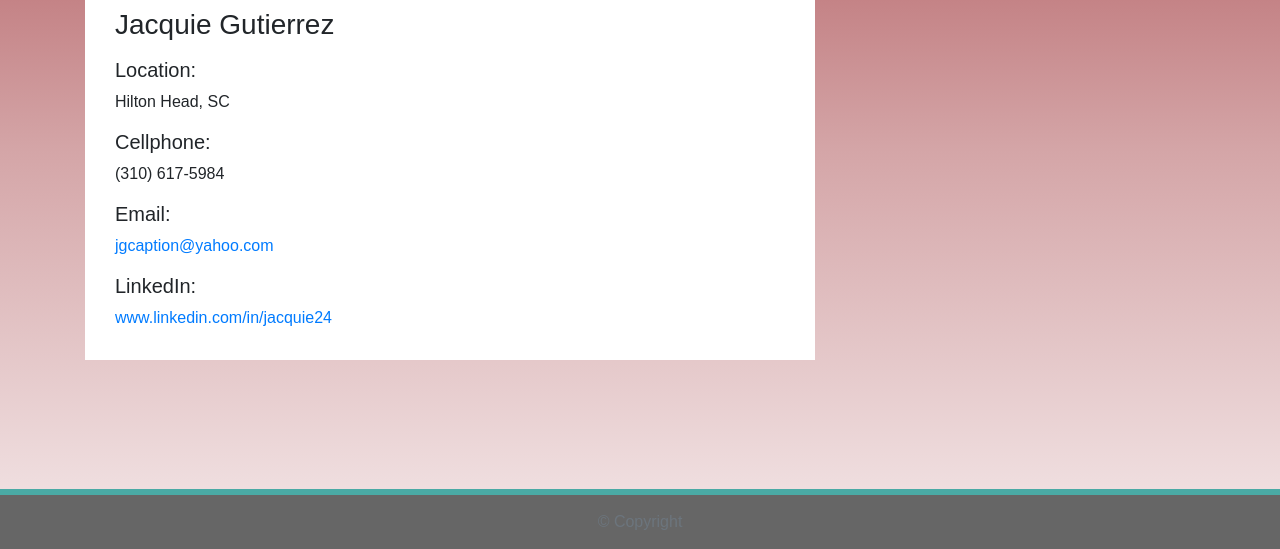
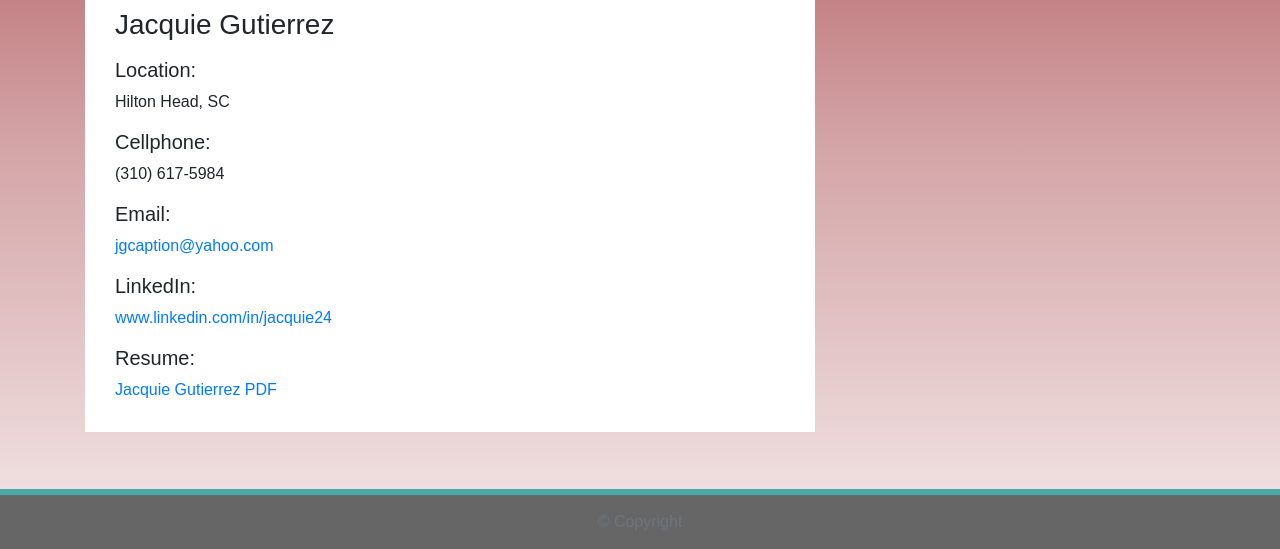
Before and after one commit to Jacquie24/updated-portfolio, a plain HTML site: page contact.html in a window 1280 px wide. Shown: the part 251-800 px from the top of the page. Drawn offline with nearby package versions, Linux system fonts and the light colour scheme.

Commit message:
Added resume download to Contact page.

```diff
--- a/contact.html
+++ b/contact.html
@@ -63,6 +63,8 @@
           <a href="mailto:jgcaption@yahoo.com">jgcaption@yahoo.com</a>
           <h5 class="info-header mt-3">LinkedIn:</h5>
           <a href="https://www.linkedin.com/in/jacquie24/" target="_blank">www.linkedin.com/in/jacquie24</a>
+          <h5 class="info-header mt-3">Resume:</h5>
+          <a href="./assets/J. Gutierrez Resume 2021.pdf" download target="_blank">Jacquie Gutierrez PDF</a>
           <!-- <div class="form-group">
             <label for="name" class="col-sm-2 control-label">Name</label>
             <div class="col-sm-10">
```
Also changed, not shown: 1 other file.
